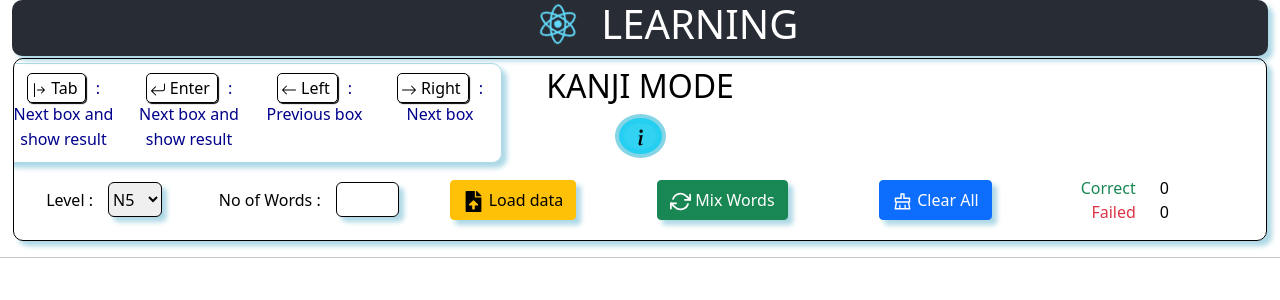
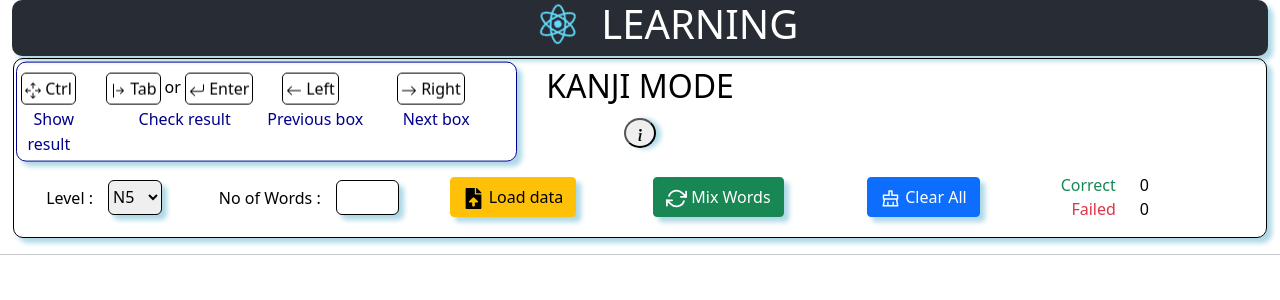
Before and after one commit to tthieu2911/vocab-learn-v1, a React (Create React App) app: page / in a window 1280 px wide. Both pictures are taken after a click on the button "Help". Shown: the top 300 px of the page. Built offline with nearby package versions, Linux system fonts and the light colour scheme.

Commit message:
update hover block

```diff
--- a/src/kanji/index.js
+++ b/src/kanji/index.js
@@ -9,9 +9,9 @@ import $ from 'jquery';
 import 'bootstrap/dist/css/bootstrap.min.css';
 
 import { FaFileUpload } from 'react-icons/fa';
-import { BsArrowBarRight, BsArrowReturnLeft, BsArrowLeft, BsArrowRight, BsInfoLg } from 'react-icons/bs';
-import {FiRefreshCw} from 'react-icons/fi';
-import {AiOutlineClear} from 'react-icons/ai';
+import { BsArrowsMove, BsArrowBarRight, BsArrowReturnLeft, BsArrowLeft, BsArrowRight, BsInfoLg } from 'react-icons/bs';
+import { FiRefreshCw } from 'react-icons/fi';
+import { AiOutlineClear } from 'react-icons/ai';
 
 
 // Imported components should be started with capital letters: KanjiBlock not kanjiBlock
@@ -64,6 +64,9 @@ const Kanji = (kanjiProps) => {
     // clear input
     clearAll();
 
+    // clear focus
+    $('.item-selected').removeClass('item-selected');
+
     // jquery
     //    _inptNoOfWord.val()
     // Or _inptNoOfWord[0].val
@@ -107,6 +110,9 @@ const Kanji = (kanjiProps) => {
       if (res) {
         var lines = data.split("\r\n");
         for (var i = 0; i < lines.length; i++) {
+          if (lines[i] === "" || lines[i] === undefined) {
+            continue;
+          }
           var words = lines[i].split("/");
           var wordsObj = {};
 
@@ -142,6 +148,7 @@ const Kanji = (kanjiProps) => {
   }
 
   function hanldeIgnoreList(srcString) {
+    try {
       var resArray = [];
       if (srcString.lastIndexOf('(') !== -1 && srcString.lastIndexOf(')') !== -1) {
 
@@ -166,6 +173,11 @@ const Kanji = (kanjiProps) => {
           }
         }
       }
+    } catch (error) {
+      console.log(srcString);
+      console.log(error);
+    }
+
     return resArray;
   }
 
@@ -255,36 +267,41 @@ const Kanji = (kanjiProps) => {
             <div className="col-md-2 col-sm-2 col-2"></div>
           </div>
           <div className="guide-area">
-            <div className="hvr-icon-grow-rotate guide-button">
-              <button type="button" className="btn-info" onClick={() => showGuideLine()}>
-                <BsInfoLg className="hvr-icon"/>
+            <div className="guide-button">
+              <button type="button" className="btn-info-cus" title="Help" onClick={showGuideLine}>
+                <BsInfoLg />
               </button>
             </div>
-            <div className="guide-details" style={{ display: (showing ? 'block' : 'none') }}>
-                <div className="row">
-                  <div className="col-md-3 col-sm-3 col-3">
-                    <span className="guide-icon"><BsArrowBarRight />  Tab </span>
-                    <span className="guide-text"> : Next box and show result </span>
+            <div className="guide-details px-0" style={{ display: (showing ? 'block' : 'none') }}>
+              <div className="row ">
+                <div className="col-md-2 col-sm-6 col-6">
+                  <span className="guide-icon hvr-grow"><BsArrowsMove />  Ctrl </span>
+                  <span className="guide-text"> Show result </span>
                 </div>
-                  <div className="col-md-3 col-sm-3 col-3">
-                    <span className="guide-icon"><BsArrowReturnLeft />  Enter </span>
-                    <span className="guide-text"> : Next box and show result </span>
+                <div className="col-md-4 col-sm-6 col-6">
+                  <span className="guide-icon hvr-grow"><BsArrowBarRight />  Tab </span>
+                  <span> or </span>
+                  <span className="guide-icon hvr-grow"><BsArrowReturnLeft />  Enter </span>
+                  <span className="guide-text"> Check result </span>
                 </div>
-                  <div className="col-md-3 col-sm-3 col-3">
-                    <span className="guide-icon"><BsArrowLeft />  Left </span>
-                    <span className="guide-text"> : Previous box </span>
+                <div className="col-md-5 col-sm-4 col-4 px-0">
+                  <div className="row px-0">
+                    <div className="col-md-6 col-sm-6 col-6">
+                      <span className="guide-icon hvr-grow"><BsArrowLeft />  Left </span>
+                      <span className="guide-text"> Previous box </span>
                     </div>
-                  <div className="col-md-3 col-sm-3 col-3">
-                    <span className="guide-icon"><BsArrowRight />  Right </span>
-                    <span className="guide-text"> : Next box </span>
+                    <div className="col-md-6 col-sm-6 col-6">
+                      <span className="guide-icon hvr-grow"><BsArrowRight />  Right </span>
+                      <span className="guide-text"> Next box </span>
                     </div>
                   </div>
                 </div>
-
+              </div>
+            </div>
           </div>
           <div className="container-fluid px-0 button-fields" id="buttons-area">
-            <div className="row">
-              <div className="col-md-6 col-sm-6 col-6 row load-data-criteria">
+            <div className="row px-0">
+              <div className="col-md-6 col-sm-12 col-12 row load-data-criteria">
                 <div className="col-md-4 col-sm-4 col-4 level-select">
                   Level :
                   <select id="level">
@@ -301,24 +318,25 @@ const Kanji = (kanjiProps) => {
                 </div>
                 <div className="col-md-4 col-sm-4 col-4 hvr-bob hvr-icon-up btn-load-data">
                   <button type="button" className="btn btn-warning" onClick={() => loadData()}>
-                    <FaFileUpload className="hvr-icon"/>
+                    <FaFileUpload className="hvr-icon" />
                     <span> Load data </span>
                   </button>
                 </div>
               </div>
-              <div className="col-md-2 col-sm-2 col-2 hvr-bob hvr-icon-spin btn-mix-words">
+              <div className="col-md-6 col-sm-12 col-12 row">
+                <div className="col-md-4 col-sm-4 col-4 hvr-bob hvr-icon-spin btn-mix-words">
                   <button type="button" className="btn btn-success" onClick={() => mixKanjiWord()}>
-                  <FiRefreshCw className="hvr-icon"/>
+                    <FiRefreshCw className="hvr-icon" />
                     <span> Mix Words </span>
                   </button>
                 </div>
-              <div className="col-md-2 col-sm-2 col-2 hvr-bob hvr-icon-wobble-horizontal btn-clear-all ">
+                <div className="col-md-4 col-sm-4 col-4 hvr-bob hvr-icon-wobble-horizontal btn-clear-all ">
                   <button type="button" className="btn btn-primary" onClick={() => clearAll()}>
-                  <AiOutlineClear className="hvr-icon"/>
+                    <AiOutlineClear className="hvr-icon" />
                     <span> Clear All </span>
                   </button>
                 </div>
-              <div className="col-md-2 col-sm-2 col-2 px-0">
+                <div className="col-md-4 col-sm-4 col-4 px-0">
                   <div className="row">
                     <div className="col-md-6 col-sm-6 col-6 test-result">
                       <span className="text-success">Correct</span>
@@ -337,10 +355,11 @@ const Kanji = (kanjiProps) => {
                   </div>
                 </div>
               </div>
+
             </div>
           </div>
         </div>
-
+      </div>
 
       <div className="container-fluid px-0 ">
         <hr />
--- a/src/kanji/styles.css
+++ b/src/kanji/styles.css
@@ -26,12 +26,12 @@ h1 {
 
 #kanji_area {
   margin-top: auto;
-    padding-top: 5px;
   padding-left: 2%;
   padding-right: 2%;
-    overflow-y: scroll;
+  max-height: 68vh;
+  overflow-y: auto;
   overflow-x: hidden;
-    max-height: 65vh;
+  scroll-behavior: smooth;
 }
 
 .guide-area {
@@ -44,24 +44,44 @@ h1 {
 }
 
 .guide-button {
-    align-items: left;
+  min-height: 50px;
+}
+
+.btn-info-cus {
+  text-align: center;
+  vertical-align: middle;
+  align-items: center;
+  min-height: 30px;
+  border-radius: 100%;
+  box-shadow: 5px 1px 5px lightblue;
 }
 
 .guide-details {
   position: absolute;
-    top: 30%;
-    left: 19%;
+  top: 5%;
+  left: 0.2%;
   transform: translate(-50%, -50%);
-    width: 500px;
+  max-width: 40%;
+  width: auto;
   height: 100px;
   text-align: center;
   background-color: transparent;
   box-sizing: border-box;
   padding: 10px;
-    z-index: 100;
   border-radius: 10px;
-    border: 1px solid lightblue;
+  border: 1px solid darkblue;
   box-shadow: 5px 5px 5px lightblue;
+}
+
+@media (prefers-reduced-motion: no-preference) {
+  .guide-details {
+    animation: hvr-bob infinite 1s linear;
+  }
+
+  .item-selected-float {
+    animation: hvr-bob infinite 1s linear;
+    transform: scale(1.5);
+  }
 }
 
 .guide-icon {
@@ -70,6 +90,7 @@ h1 {
   border-radius: 5px;
   box-shadow: 1px 1px 1px;
   padding: 3px;
+  width: auto;
 }
 
 .guide-text {
@@ -88,23 +109,10 @@ h1 {
   border: 1px solid;
   border-color: rgb(0, 0, 0);
   box-shadow: 5px 5px 5px lightblue;
-
-}
-
-.btn-info {
-    text-align: center;
-    vertical-align: middle;
-    align-items: center;
-    min-height: 25px;
-    border-radius: 100%;
-    border: 5px solid darkblue;
-    border-color: rgb(0, 0, 0);
-    box-shadow: 5px 1px 5px lightblue;
 }
 
 .button-fields {
-    margin-top: 2px;
-    padding: 2vh;
+  padding-bottom: 2vh;
   align-items: center;
   vertical-align: middle;
 }
@@ -163,7 +171,7 @@ h1 {
 /* hover handler */
 /* https://ianlunn.github.io/Hover/ */
 
-.hvr-icon{
+.hvr-icon {
   font-size: 21px;
 }
 
@@ -173,53 +181,65 @@ h1 {
     -webkit-transform: translateX(6px);
     transform: translateX(6px);
   }
+
   33.3% {
     -webkit-transform: translateX(-5px);
     transform: translateX(-5px);
   }
+
   49.95% {
     -webkit-transform: translateX(4px);
     transform: translateX(4px);
   }
+
   66.6% {
     -webkit-transform: translateX(-2px);
     transform: translateX(-2px);
   }
+
   83.25% {
     -webkit-transform: translateX(1px);
     transform: translateX(1px);
   }
+
   100% {
     -webkit-transform: translateX(0);
     transform: translateX(0);
   }
 }
+
 @keyframes hvr-icon-wobble-horizontal {
   16.65% {
     -webkit-transform: translateX(6px);
     transform: translateX(6px);
   }
+
   33.3% {
     -webkit-transform: translateX(-5px);
     transform: translateX(-5px);
   }
+
   49.95% {
     -webkit-transform: translateX(4px);
     transform: translateX(4px);
   }
+
   66.6% {
     -webkit-transform: translateX(-2px);
     transform: translateX(-2px);
   }
+
   83.25% {
     -webkit-transform: translateX(1px);
     transform: translateX(1px);
   }
+
   100% {
     -webkit-transform: translateX(0);
     transform: translateX(0);
   }
 }
+
 .hvr-icon-wobble-horizontal {
   display: inline-block;
   vertical-align: middle;
@@ -229,11 +249,15 @@ h1 {
   -webkit-transition-duration: 0.3s;
   transition-duration: 0.3s;
 }
+
 .hvr-icon-wobble-horizontal .hvr-icon {
   -webkit-transform: translateZ(0);
   transform: translateZ(0);
 }
-  .hvr-icon-wobble-horizontal:hover .hvr-icon, .hvr-icon-wobble-horizontal:focus .hvr-icon, .hvr-icon-wobble-horizontal:active .hvr-icon {
+
+.hvr-icon-wobble-horizontal:hover .hvr-icon,
+.hvr-icon-wobble-horizontal:focus .hvr-icon,
+.hvr-icon-wobble-horizontal:active .hvr-icon {
   -webkit-animation-name: hvr-icon-wobble-horizontal;
   animation-name: hvr-icon-wobble-horizontal;
   -webkit-animation-duration: 1s;
@@ -328,6 +352,7 @@ h1 {
   transform: perspective(1px) translateZ(0);
   box-shadow: 0 0 1px rgba(0, 0, 0, 0);
 }
+
 .hvr-icon-spin .hvr-icon {
   -webkit-transition-duration: 1s;
   transition-duration: 1s;
@@ -336,38 +361,47 @@ h1 {
   -webkit-transition-timing-function: ease-in-out;
   transition-timing-function: ease-in-out;
 }
-  .hvr-icon-spin:hover .hvr-icon, .hvr-icon-spin:focus .hvr-icon, .hvr-icon-spin:active .hvr-icon {
+
+.hvr-icon-spin:hover .hvr-icon,
+.hvr-icon-spin:focus .hvr-icon,
+.hvr-icon-spin:active .hvr-icon {
   -webkit-transform: rotate(360deg);
   transform: rotate(360deg);
 }
 
 /* Icon Up */
 @-webkit-keyframes hvr-icon-up {
+
   0%,
   50%,
   100% {
     -webkit-transform: translateY(0);
     transform: translateY(0);
   }
+
   25%,
   75% {
     -webkit-transform: translateY(-6px);
     transform: translateY(-6px);
   }
 }
+
 @keyframes hvr-icon-up {
+
   0%,
   50%,
   100% {
     -webkit-transform: translateY(0);
     transform: translateY(0);
   }
+
   25%,
   75% {
     -webkit-transform: translateY(-6px);
     transform: translateY(-6px);
   }
 }
+
 /* Icon Up */
 .hvr-icon-up {
   display: inline-block;
@@ -376,11 +410,15 @@ h1 {
   transform: perspective(1px) translateZ(0);
   box-shadow: 0 0 1px rgba(0, 0, 0, 0);
 }
+
 .hvr-icon-up .hvr-icon {
   -webkit-transform: translateZ(0);
   transform: translateZ(0);
 }
-  .hvr-icon-up:hover .hvr-icon, .hvr-icon-up:focus .hvr-icon, .hvr-icon-up:active .hvr-icon {
+
+.hvr-icon-up:hover .hvr-icon,
+.hvr-icon-up:focus .hvr-icon,
+.hvr-icon-up:active .hvr-icon {
   -webkit-animation-name: hvr-icon-up;
   animation-name: hvr-icon-up;
   -webkit-animation-duration: 0.75s;
@@ -399,6 +437,7 @@ h1 {
   -webkit-transition-duration: 0.3s;
   transition-duration: 0.3s;
 }
+
 .hvr-icon-grow-rotate .hvr-icon {
   -webkit-transform: translateZ(0);
   transform: translateZ(0);
@@ -409,7 +448,32 @@ h1 {
   -webkit-transition-timing-function: ease-out;
   transition-timing-function: ease-out;
 }
-  .hvr-icon-grow-rotate:hover .hvr-icon, .hvr-icon-grow-rotate:focus .hvr-icon, .hvr-icon-grow-rotate:active .hvr-icon {
+
+.hvr-icon-grow-rotate:hover .hvr-icon,
+.hvr-icon-grow-rotate:focus .hvr-icon,
+.hvr-icon-grow-rotate:active .hvr-icon {
   -webkit-transform: scale(1.5) rotate(12deg);
   transform: scale(1.5) rotate(12deg);
 }
+
+/* Grow */
+.hvr-grow {
+  display: inline-block;
+  vertical-align: middle;
+  -webkit-transform: perspective(1px) translateZ(0);
+  transform: perspective(1px) translateZ(0);
+  box-shadow: 0 0 1px rgba(0, 0, 0, 0);
+  -webkit-transition-duration: 0.3s;
+  transition-duration: 0.3s;
+  -webkit-transition-property: transform;
+  transition-property: transform;
+}
+
+.hvr-grow:hover,
+.hvr-grow:focus,
+.hvr-grow:focus,
+.hvr-grow:active {
+  cursor: pointer;
+  -webkit-transform: scale(1.1);
+  transform: scale(1.1);
+}
```
Also changed, not shown: src/kanjiBlock/index.js (+25 -10 lines), src/kanjiBlock/styles.css (+31 -17 lines), public/file/kanji-5.txt. Lines whose indentation alone changed are shown as unchanged.
